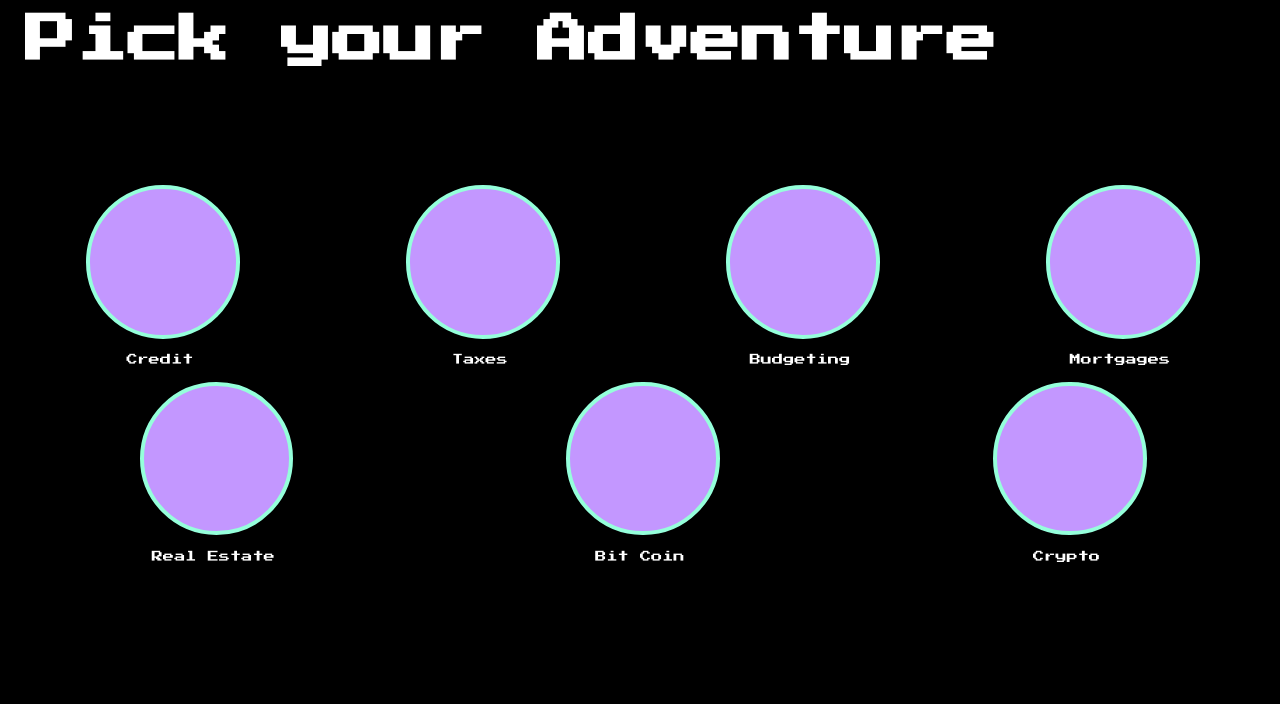
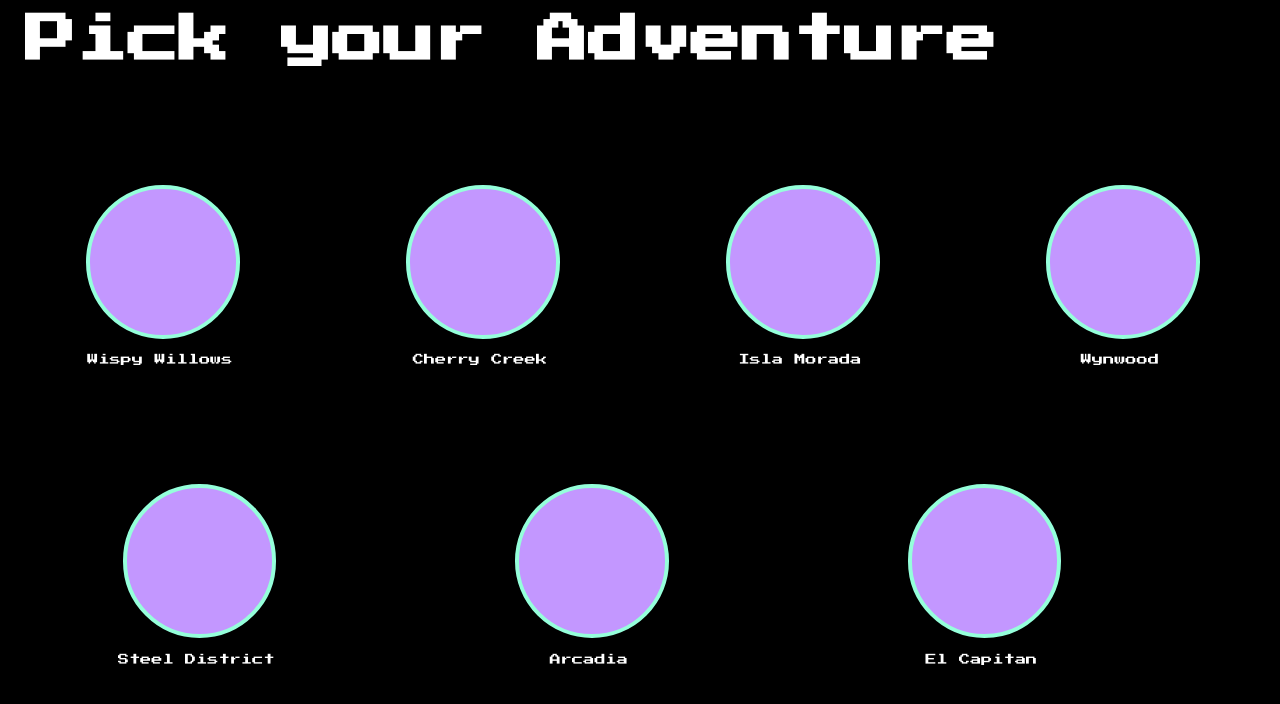
Before and after one commit to bebopdre/finance-bro-client, a React (Create React App) app: page /adventure in a window 1280 px wide. Shown: the top 704 px of the page. Built offline with nearby package versions, Linux system fonts and the light colour scheme.

Commit message:
fixed positioning in adventure page, changed titles

```diff
--- a/src/pages/AdventurePage/AdventurePage.js
+++ b/src/pages/AdventurePage/AdventurePage.js
@@ -10,28 +10,28 @@ const AdventurePage = () => {
         <section className="adventure__contents">
           <div className="adventure__item-container">
             <div className="adventure__item-one">
-              <h2 className="adventure__subheading">Credit</h2>
+              <h2 className="adventure__subheading">Wispy Willows</h2>
             </div>
             <div className="adventure__item credit-item"></div>
           </div>
           <div className="adventure__item-container">
             <div className="adventure__item-one">
               {" "}
-              <h2 className="adventure__subheading">Taxes</h2>
+              <h2 className="adventure__subheading">Cherry Creek</h2>
             </div>
             <div className="adventure__item credit-item"></div>
           </div>
           <div className="adventure__item-container">
             <div className="adventure__item-one">
               {" "}
-              <h2 className="adventure__subheading">Budgeting</h2>
+              <h2 className="adventure__subheading">Isla Morada</h2>
             </div>
             <div className="adventure__item credit-item"></div>
           </div>
           <div className="adventure__item-container">
             <div className="adventure__item-one">
               {" "}
-              <h2 className="adventure__subheading">Mortgages</h2>
+              <h2 className="adventure__subheading">Wynwood</h2>
             </div>
             <div className="adventure__item credit-item"></div>
           </div>
@@ -40,21 +40,21 @@ const AdventurePage = () => {
           <div className="adventure__item-container">
             <div className="adventure__item-one">
               {" "}
-              <h2 className="adventure__subheading">Real Estate</h2>
+              <h2 className="adventure__subheading">Steel District</h2>
             </div>
             <div className="adventure__item credit-item"></div>
           </div>
           <div className="adventure__item-container">
             <div className="adventure__item-one">
               {" "}
-              <h2 className="adventure__subheading">Bit Coin</h2>
+              <h2 className="adventure__subheading">Arcadia</h2>
             </div>
             <div className="adventure__item credit-item"></div>
           </div>
           <div className="adventure__item-container">
             <div className="adventure__item-one">
               {" "}
-              <h2 className="adventure__subheading">Crypto</h2>
+              <h2 className="adventure__subheading">El Capitan</h2>
             </div>
             <div className="adventure__item credit-item"></div>
           </div>
--- a/src/pages/AdventurePage/AdventurePage.scss
+++ b/src/pages/AdventurePage/AdventurePage.scss
@@ -40,6 +40,7 @@ body {
       display: flex;
       flex-direction: row;
       justify-content: space-around;
+      margin: 8rem 8rem 0 0;
     }
   }
   &__title {
```
